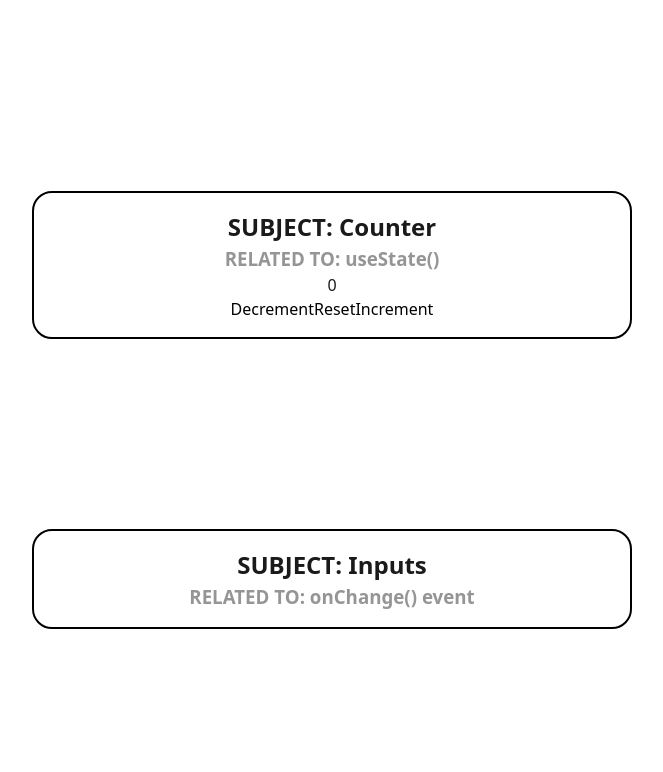
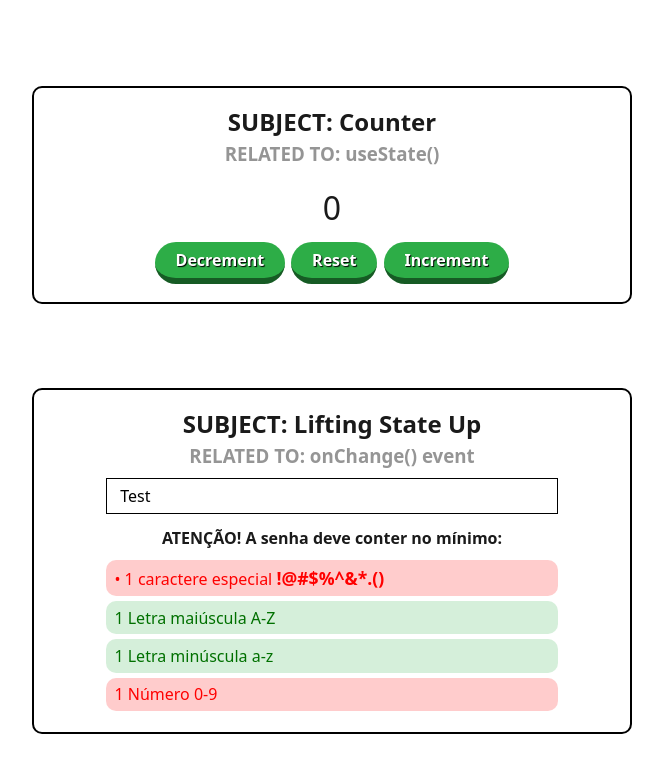
Before and after one commit to henrygoncalvess/react-training, a React (Vite) app: page / in a window 1280 px wide. Shown: the top 772 px of the page, without its empty margins (308-971 px from the left). Built offline with nearby package versions, Linux system fonts and the light colour scheme.

Commit message:
feat: add `Button`, `PasswordSection` and `PasswordErrorAlert` components

```diff
--- a/src/App.jsx
+++ b/src/App.jsx
@@ -1,6 +1,6 @@
 import Container from "./components/Container";
 import Counter from "./components/Counter";
-import PasswordInput from "./components/PasswordInput";
+import PasswordSection from "./components/PasswordSection";
 
 function App() {
   return (
@@ -8,8 +8,8 @@
       <Container title="Counter" desc="useState()">
         <Counter />
       </Container>
-      <Container title="Inputs" desc="onChange() event">
-        {/* <PasswordInput /> */}
+      <Container title="Lifting State Up" desc="onChange() event">
+        <PasswordSection />
       </Container>
     </>
   );
--- a/src/components.css
+++ b/src/components.css
@@ -14,7 +14,7 @@
   flex: 0 1 600px;
   border: 2px solid black;
   padding: 1rem;
-  border-radius: 20px;
+  border-radius: 10px;
   margin: 0.5rem 0.5rem;
   text-align: center;
 }
@@ -23,18 +23,69 @@
   color: rgb(149, 149, 149);
 }
 
-.relatedTo {
+.counter {
   display: flex;
   flex-flow: row wrap;
   justify-content: center;
   margin-top: 1rem;
 }
 
-.relatedTo p {
+.counter p {
   flex: 1 1 100%;
+  margin-bottom: 0.5rem;
+  font-size: 2em;
 }
 
-.relatedTo button {
-  padding: 0.5rem;
+.button {
+  border-bottom: 6px solid #165b24;
+  background-color: #2dad47;
+  font-weight: bold;
+  color: white;
+  text-shadow: 1px 1px 1px black;
+  border-radius: 40px;
+  padding: 0.4rem 1.3rem;
+  margin: 0.1rem 0.2rem;
   font-size: 1rem;
+  cursor: pointer;
 }
+
+.button:hover {
+  border-bottom: 6px solid #00300a;
+  background-color: #008d1c;
+}
+
+.passwordSection {
+  display: inline-block;
+  width: 80%;
+  height: max-content;
+}
+
+.passwordErrorAlert {
+  text-align: left;
+  padding: 0.3rem 0.5rem;
+  border-radius: 10px;
+  margin-bottom: 0.3rem;
+}
+
+.passwordErrorAlert.instructions {
+  text-align: center;
+  font-weight: bold;
+}
+
+.passwordErrorAlert.invalid {
+  color: red;
+  background-color: rgba(255, 0, 0, 0.2);
+}
+
+.passwordErrorAlert.valid {
+  color: rgb(0, 112, 0);
+  background-color: rgb(45, 173, 71, 0.2);
+}
+
+.inputPassword {
+  border: 1px solid black;
+  margin: 0.5rem 0rem;
+  padding: 0.3rem 0.8rem;
+  color: black;
+  width: 80%;
+}
--- /dev/null
+++ b/src/components/Button.jsx
@@ -0,0 +1,7 @@
+export default function Button({ handleClick, children }) {
+  return (
+    <button className="button" onClick={handleClick}>
+      {children}
+    </button>
+  );
+}
--- a/src/components/Counter.jsx
+++ b/src/components/Counter.jsx
@@ -1,14 +1,15 @@
 import { useState } from "react";
+import Button from "./Button";
 
 export default function Counter() {
   const [count, setCount] = useState(0);
 
   return (
-    <div className="related-to">
+    <div className="counter">
       <p>{count}</p>
-      <button onClick={() => setCount(count - 1)}>Decrement</button>
-      <button onClick={() => setCount(0)}>Reset</button>
-      <button onClick={() => setCount(count + 1)}>Increment</button>
+      <Button handleClick={() => setCount(count - 1)}>Decrement</Button>
+      <Button handleClick={() => setCount(0)}>Reset</Button>
+      <Button handleClick={() => setCount(count + 1)}>Increment</Button>
     </div>
   );
 }
--- /dev/null
+++ b/src/components/PasswordErrorAlert.jsx
@@ -0,0 +1,22 @@
+export default function PasswordErrorAlert({ password }) {
+  const valid = "passwordErrorAlert valid";
+  const invalid = "passwordErrorAlert invalid";
+  return (
+    <>
+      <p className="passwordErrorAlert instructions">
+        ATENÇÃO! A senha deve conter no mínimo:
+      </p>
+      <p className={/[!@#$%^&*.()]/.test(password) ? valid : invalid}>
+        &bull; 1 caractere especial{" "}
+        <b style={{ fontSize: "1.1em" }}>{"!@#$%^&*.()"}</b>
+      </p>
+      <p className={/[A-Z]/.test(password) ? valid : invalid}>
+        1 Letra maiúscula A-Z
+      </p>
+      <p className={/[a-z]/.test(password) ? valid : invalid}>
+        1 Letra minúscula a-z
+      </p>
+      <p className={/[0-9]/.test(password) ? valid : invalid}>1 Número 0-9</p>
+    </>
+  );
+}
--- a/src/components/PasswordInput.jsx
+++ /dev/null
@@ -1,17 +0,0 @@
-// import { useState } from "react";
-
-export default function PasswordInput() {
-  return (
-    <>
-      <input
-        className="inputPass"
-        type="text"
-        id="pass"
-        placeholder="your password"
-        value="123"
-      />
-
-      <div className="passwordAlert">teste</div>
-    </>
-  );
-}
--- /dev/null
+++ b/src/components/PasswordSection.jsx
@@ -0,0 +1,23 @@
+import { useState } from "react";
+import PasswordErrorAlert from "./PasswordErrorAlert";
+
+export default function PasswordSection() {
+  const [password, setPassword] = useState("Test");
+
+  return (
+    <div>
+      <input
+        className="inputPassword"
+        type="text"
+        placeholder="your password"
+        onChange={(event) => setPassword(event.target.value)}
+        value={password}
+      />
+      {password.length > 0 && (
+        <div className="passwordSection">
+          <PasswordErrorAlert password={password} />
+        </div>
+      )}
+    </div>
+  );
+}
```
